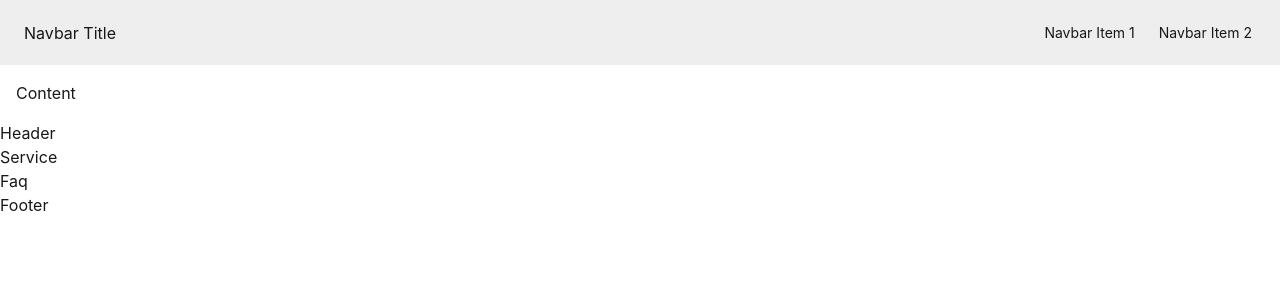
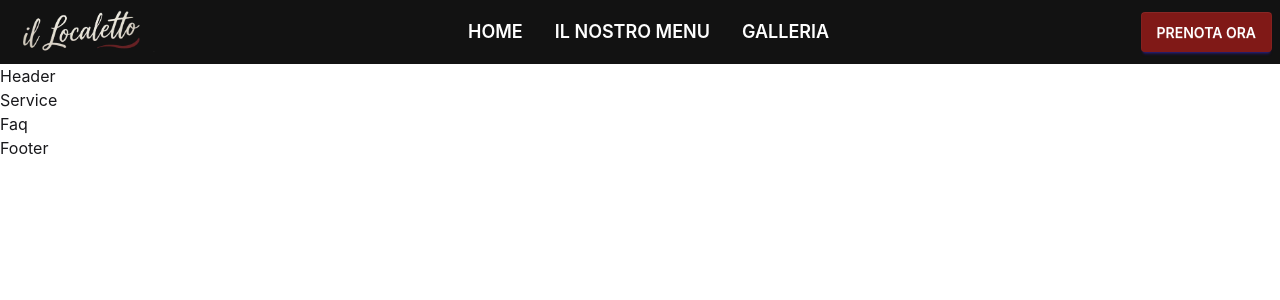
Before and after one commit to Gxbriel99/ilLocaletto_nextjs, a Next.js app: page / in a window 1280 px wide. Shown: the top 300 px of the page. Built offline with nearby package versions, Linux system fonts and the light colour scheme.

Commit message:
Definita navBar

```diff
--- a/src/app/components/Navbar.tsx
+++ b/src/app/components/Navbar.tsx
@@ -1,14 +1,16 @@
-
   export default function Navbar() {
     return (
-    <nav >
+      <nav>
         <div className="drawer">
           <input id="my-drawer-2" type="checkbox" className="drawer-toggle" />
 
           <div className="drawer-content flex flex-col">
             {/* Navbar */}
-        <div className="navbar bg-base-300 w-full">
-          <div className="flex-none lg:hidden">
+            <div className="navbar w-full bg-[#121212] text-[#FEFEFE] px-2">
+              {/* MOBILE: hamburger Sx, logo centro */}
+              <div className="flex w-full md:hidden items-center justify-between relative">
+                {/* Hamburger menu a sinistra */}
+                <div className="flex-none">
                   <label
                     htmlFor="my-drawer-2"
                     aria-label="open sidebar"
@@ -18,7 +20,7 @@ export default function Navbar() {
                       xmlns="http://www.w3.org/2000/svg"
                       fill="none"
                       viewBox="0 0 24 24"
-                className="inline-block h-6 w-6 stroke-current"
+                      className="inline-block h-8 w-8 stroke-current"
                     >
                       <path
                         strokeLinecap="round"
@@ -29,23 +31,49 @@ export default function Navbar() {
                     </svg>
                   </label>
                 </div>
-
-          <div className="mx-2 flex-1 px-2">Navbar Title</div>
-
-          <div className="hidden flex-none lg:block">
-            <ul className="menu menu-horizontal">
-              <li>
-                <a>Navbar Item 1</a>
+                {/* Logo centrato assoluto sull’asse X */}
+                <div className="absolute left-1/2 top-1/2 -translate-x-1/2 -translate-y-1/2 flex items-center">
+                  <img
+                    src="/logo.webp"
+                    alt="Logo Il Localetto"
+                    className="h-12 w-auto"
+                  />
+                </div>
+                {/* Spacer per allineamento */}
+                <div className="w-12"></div>
+              </div>
+              {/* TABLET+ desktop */}
+              <div className="hidden md:flex flex-1 items-center justify-between w-full">
+                {/* Logo a sinistra */}
+                <div className="flex-none flex items-center mr-4">
+                  <img
+                    src="/logo.webp"
+                    alt="Logo Il Localetto"
+                    className="h-12 w-auto"
+                  />
+                </div>
+                {/* Lista nav centrale */}
+                <div className="flex-1 flex justify-center">
+                  <ul className="flex flex-row gap-8 text-[1.1rem] uppercase items-center">
+                    <li className="hover:text-[#BE9859]">
+                      <a href="#" className="text-lg font-semibold">Home</a>
                     </li>
-              <li>
-                <a>Navbar Item 2</a>
+                    <li className="hover:text-[#BE9859]">
+                      <a href="#" className="text-lg font-semibold">Il nostro Menu</a>
+                    </li>
+                    <li className="hover:text-[#BE9859]">
+                      <a href="#" className="text-lg font-semibold">Galleria</a>
                     </li>
                   </ul>
                 </div>
+                {/* Button sulla end */}
+                <div className="flex-none ml-4">
+                  <button className="btn btn-primary text-white bg-[#801917] border-none hover:bg-[#BE9859] font-semibold uppercase">
+                    Prenota ora
+                  </button>
                 </div>
-
-        {/* Page content */}
-        <div className="p-4">Content</div>
+              </div>
+            </div>
           </div>
 
           <div className="drawer-side">
@@ -55,14 +83,34 @@ export default function Navbar() {
               className="drawer-overlay"
             ></label>
 
-        <ul className="menu bg-base-200 min-h-full w-80 p-4">
+            <div className="relative bg-base-200 min-h-full w-80 p-4">
+              {/* Pulsante X per chiudere */}
+              <label
+                htmlFor="my-drawer-2"
+                aria-label="close sidebar"
+                className="absolute top-2 right-4 cursor-pointer btn btn-ghost btn-sm text-2xl"
+                style={{ minHeight: 'unset', height: 'unset', width: 'unset', padding: 0 }}
+              >
+                ×
+              </label>
+              <ul className="menu mt-8 text-lg">
                 <li>
-            <a>Sidebar Item 1</a>
+                  <a href="#" className="font-semibold uppercase">Home</a>
                 </li>
                 <li>
-            <a>Sidebar Item 2</a>
+                  <a href="#" className="font-semibold uppercase">Il nostro Menu</a>
+                </li>
+                <li>
+                  <a href="#" className="font-semibold uppercase">Galleria</a>
                 </li>
               </ul>
+              {/* CTA button solo mobile / offcanvas */}
+              <div className="mt-6 md:hidden">
+                <button className="btn btn-primary w-full text-white bg-[#801917] border-none hover:bg-[#BE9859] font-semibold uppercase">
+                  Prenota ora
+                </button>
+              </div>
+            </div>
           </div>
         </div>
       </nav>
```
Also changed, not shown: src/app/page.module.css (+8 -0 lines). Lines whose indentation alone changed are shown as unchanged.
